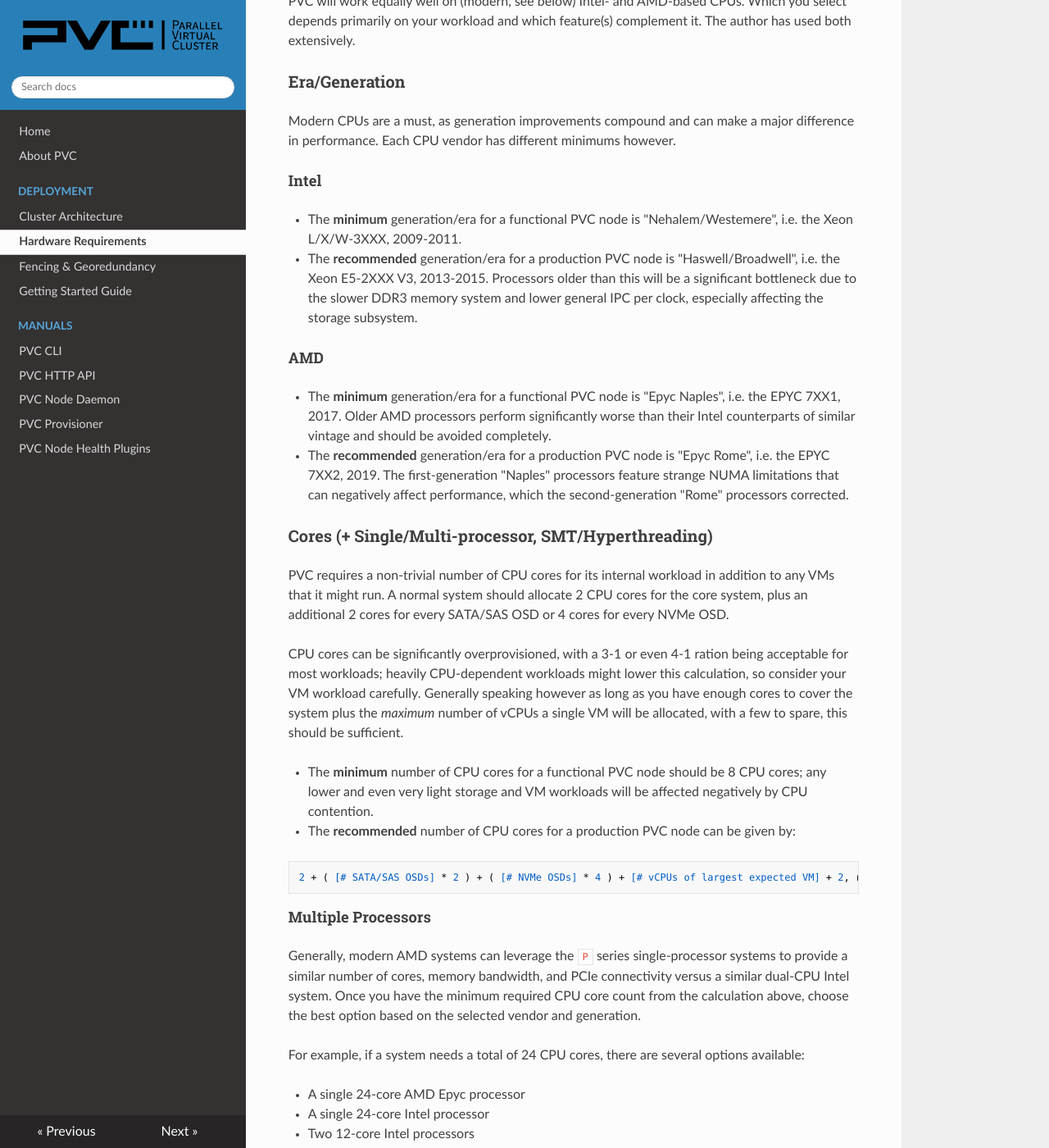
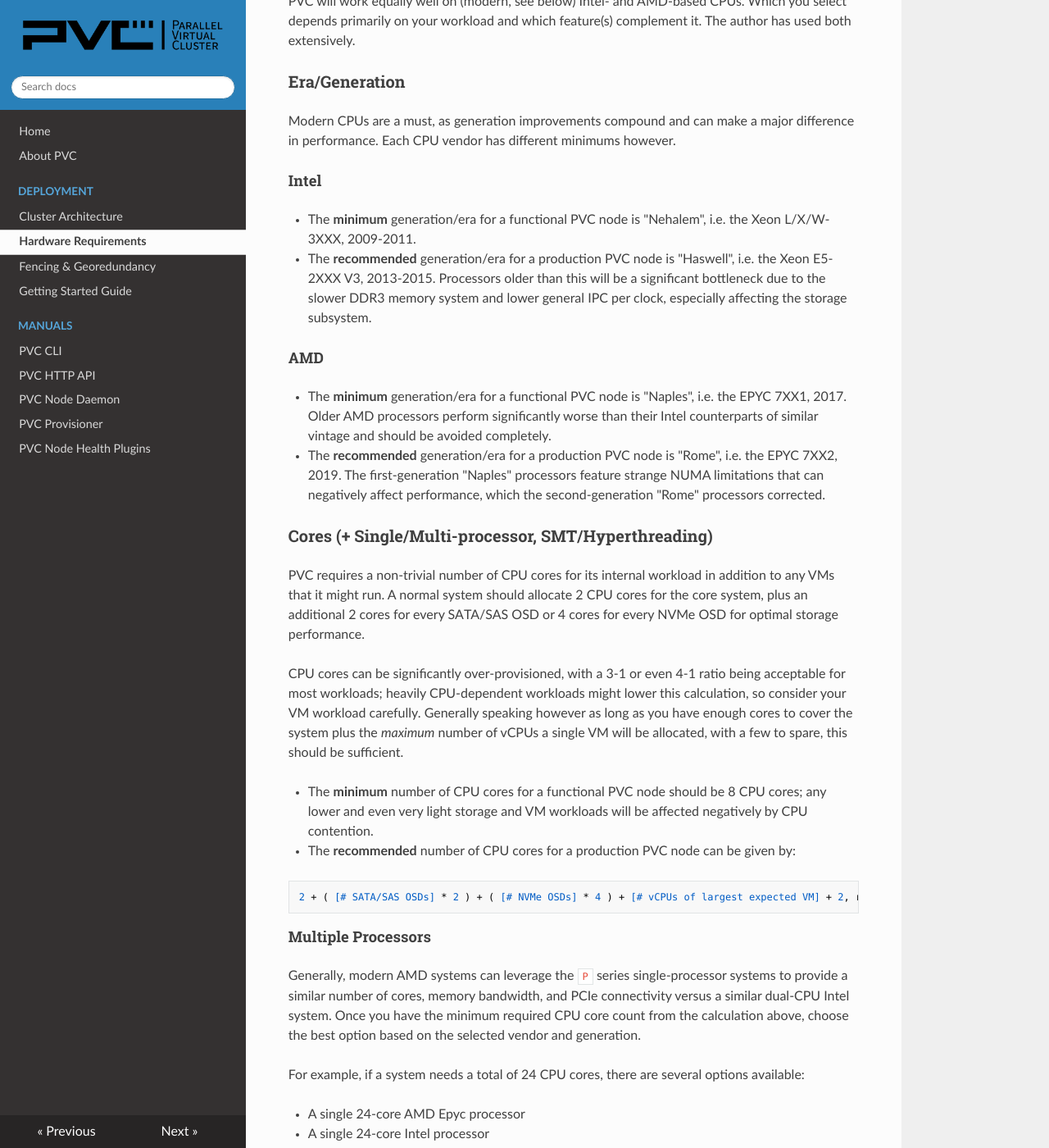
Before and after one commit to parallelvirtualcluster/docs, an MkDocs documentation site: the page built from docs/deployment/hardware-requirements.md, in a window 1280 px wide and 1400 px high, scrolled down 2837 px. Shown: the whole window at 82% size. Built offline with MkDocs 1.6.1, drawn with Linux system fonts in a browser that asks for light colours; nearby versions of some CDN libraries; some of the changed text lies outside the part shown.

Commit message:
Correct spelling and grammar

````diff
--- a/docs/deployment/hardware-requirements.md
+++ b/docs/deployment/hardware-requirements.md
@@ -46,28 +46,28 @@
 
 #### Intel
 
-* The **minimum** generation/era for a functional PVC node is "Nehalem/Westemere", i.e. the Xeon L/X/W-3XXX, 2009-2011.
+* The **minimum** generation/era for a functional PVC node is "Nehalem", i.e. the Xeon L/X/W-3XXX, 2009-2011.
 
-* The **recommended** generation/era for a production PVC node is "Haswell/Broadwell", i.e. the Xeon E5-2XXX V3, 2013-2015. Processors older than this will be a significant bottleneck due to the slower DDR3 memory system and lower general IPC per clock, especially affecting the storage subsystem.
+* The **recommended** generation/era for a production PVC node is "Haswell", i.e. the Xeon E5-2XXX V3, 2013-2015. Processors older than this will be a significant bottleneck due to the slower DDR3 memory system and lower general IPC per clock, especially affecting the storage subsystem.
 
 #### AMD
 
-* The **minimum** generation/era for a functional PVC node is "Epyc Naples", i.e. the EPYC 7XX1, 2017. Older AMD processors perform significantly worse than their Intel counterparts of similar vintage and should be avoided completely.
+* The **minimum** generation/era for a functional PVC node is "Naples", i.e. the EPYC 7XX1, 2017. Older AMD processors perform significantly worse than their Intel counterparts of similar vintage and should be avoided completely.
 
-* The **recommended** generation/era for a production PVC node is "Epyc Rome", i.e. the EPYC 7XX2, 2019. The first-generation "Naples" processors feature strange NUMA limitations that can negatively affect performance, which the second-generation "Rome" processors corrected.
+* The **recommended** generation/era for a production PVC node is "Rome", i.e. the EPYC 7XX2, 2019. The first-generation "Naples" processors feature strange NUMA limitations that can negatively affect performance, which the second-generation "Rome" processors corrected.
 
 ### Cores (+ Single/Multi-processor, SMT/Hyperthreading)
 
-PVC requires a non-trivial number of CPU cores for its internal workload in addition to any VMs that it might run. A normal system should allocate 2 CPU cores for the core system, plus an additional 2 cores for every SATA/SAS OSD or 4 cores for every NVMe OSD.
+PVC requires a non-trivial number of CPU cores for its internal workload in addition to any VMs that it might run. A normal system should allocate 2 CPU cores for the core system, plus an additional 2 cores for every SATA/SAS OSD or 4 cores for every NVMe OSD for optimal storage performance.
 
-CPU cores can be significantly overprovisioned, with a 3-1 or even 4-1 ration being acceptable for most workloads; heavily CPU-dependent workloads might lower this calculation, so consider your VM workload carefully. Generally speaking however as long as you have enough cores to cover the system plus the *maximum* number of vCPUs a single VM will be allocated, with a few to spare, this should be sufficient.
+CPU cores can be significantly over-provisioned, with a 3-1 or even 4-1 ratio being acceptable for most workloads; heavily CPU-dependent workloads might lower this calculation, so consider your VM workload carefully. Generally speaking however as long as you have enough cores to cover the system plus the *maximum* number of vCPUs a single VM will be allocated, with a few to spare, this should be sufficient.
 
 * The **minimum** number of CPU cores for a functional PVC node should be 8 CPU cores; any lower and even very light storage and VM workloads will be affected negatively by CPU contention.
 
 * The **recommended** number of CPU cores for a production PVC node can be given by:
 
 ```
-2 + ( [# SATA/SAS OSDs] * 2 ) + ( [# NVMe OSDs] * 4 ) + [# vCPUs of largest expected VM] + 2, round to the nearest CPU core count
+2 + ( [# SATA/SAS OSDs] * 2 ) + ( [# NVMe OSDs] * 4 ) + [# vCPUs of largest expected VM] + 2, round up to the nearest CPU core count
 ```
 
 
@@ -109,16 +109,16 @@
 
 ### Quantity
 
-Like CPU cores, PVC requires a non-trivial amount of RAM for its internal workload in addition to any VMS that it might run. A normal system should allocate at least 8GB for the core system, plus an additional 4GB for every OSD.
+Like CPU cores, PVC requires a non-trivial amount of RAM for its internal workload in addition to any VMs that it might run. A normal system should allocate at least 8GB for the core system, plus an additional 4GB for every OSD.
 
-In addition, unlike CPU cores, Memory is not easily overprovisioned. While a PVC node will only use an amount of memory equal to the amount actually used inside the VM, the amount allocated to each VM is used when considering the state of the cluster, since the usage inside VMs can change randomly. Thus, carefully consider your VM workload.
+In addition, unlike CPU cores, Memory is not easily over-provisioned. While a PVC node will only use an amount of memory equal to the amount actually used inside the VM, the amount allocated to each VM is used when considering the state of the cluster, since the usage inside VMs can change randomly. Thus, carefully consider your VM workload.
 
 * The **minimum** amount of RAM for a functional PVC node should be 32 GB; any lower and RAM contention might become a major issue even with a relatively light VM workload.
 
 * The **recommended** amount of RAM for a production PVC node can be given by:
 
 ```
-8 + ( [# OSDs] * 4 ) + ( [# VMs] * [Avg # RAM/VM] ), round to the nearest power of 2
+8 + ( [# OSDs] * 4 ) + ( [# VMs] * [Avg # RAM/VM] ), round up to the nearest common RAM quantity
 ```
 
 ## System Disks
````
Also changed, not shown: other parts of docs/deployment/hardware-requirements.md (+17 -17 lines), docs/deployment/cluster-architecture.md (+7 -7 lines).
